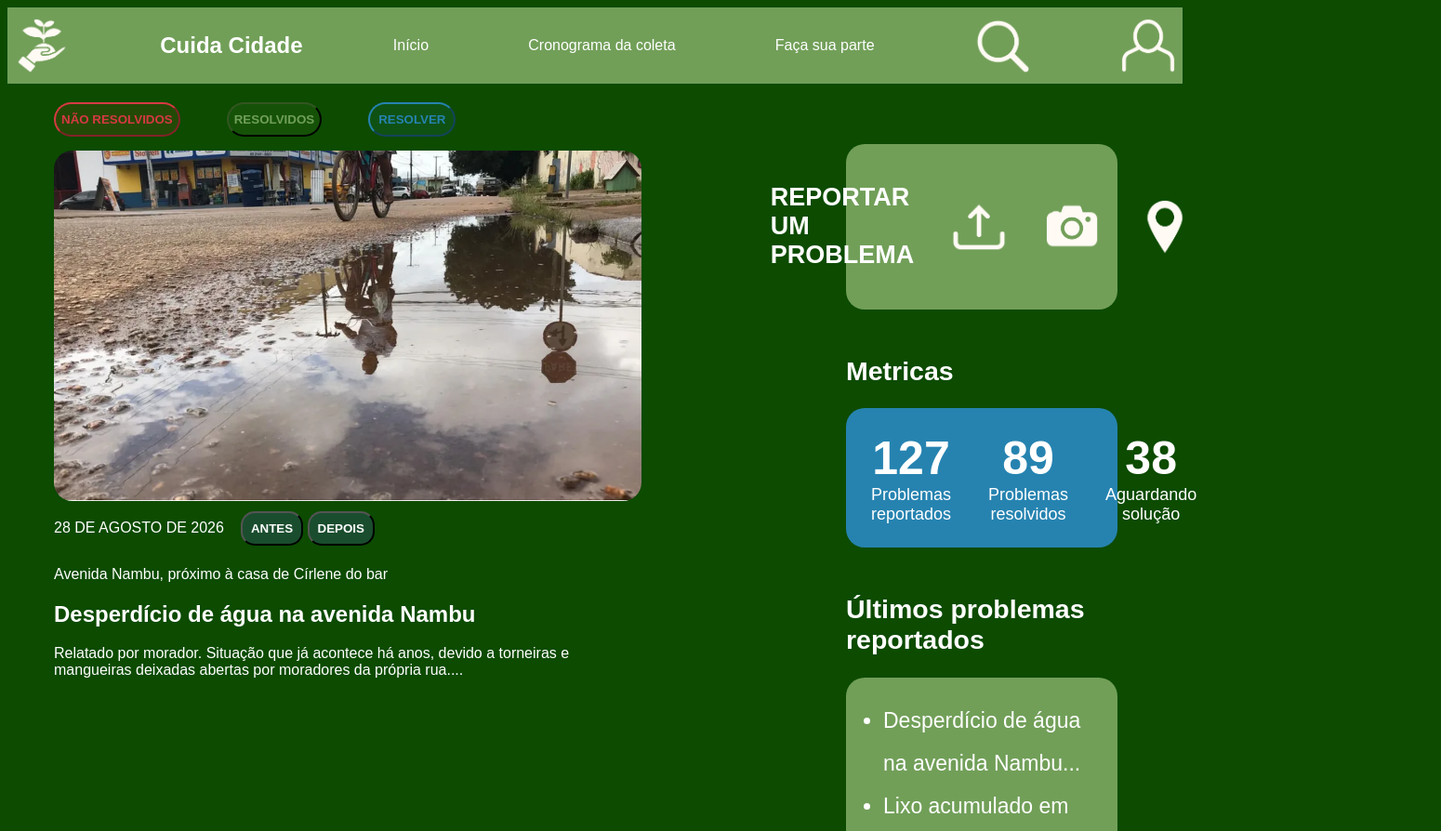
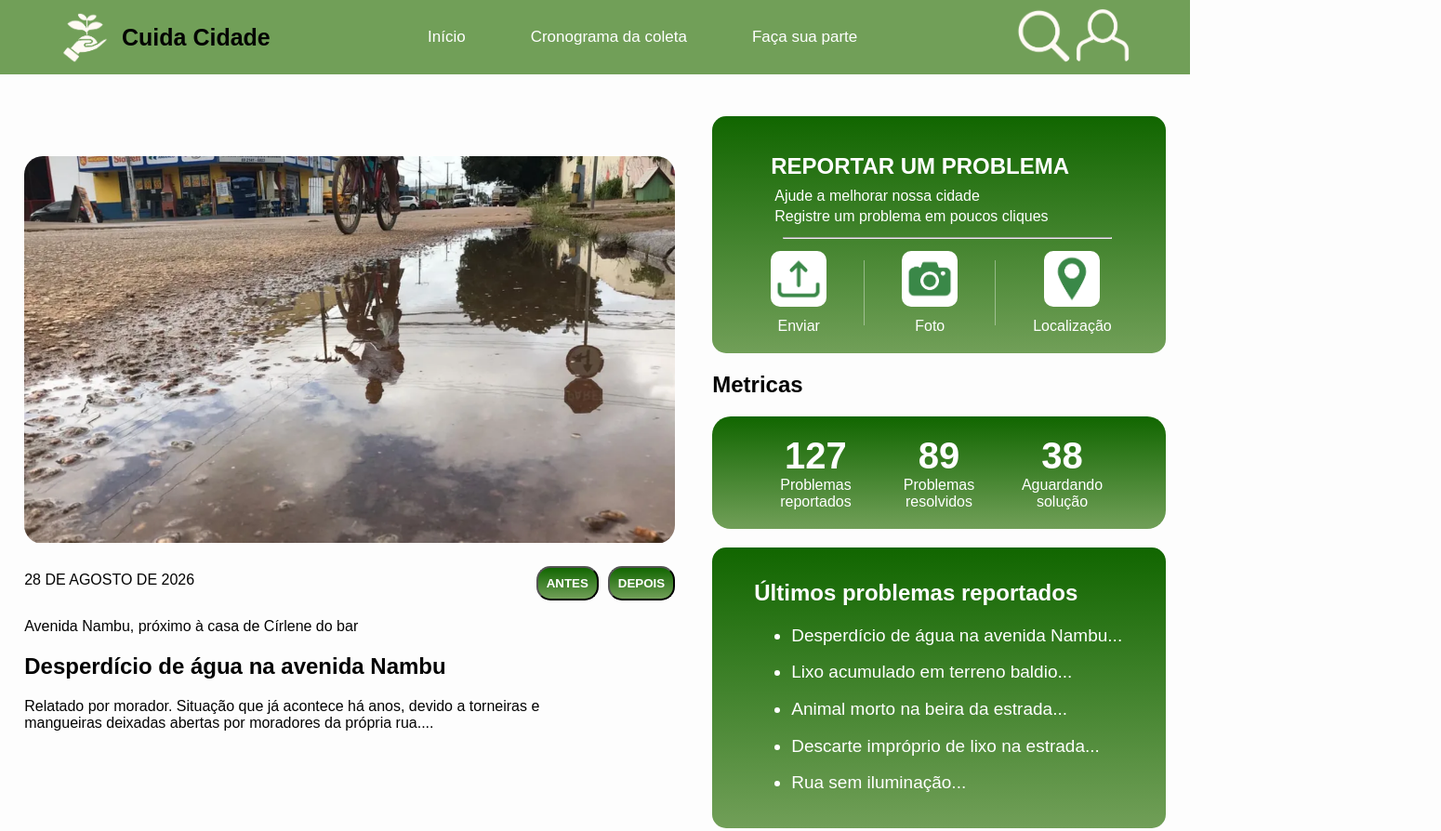
Before and after one commit to Chri3GS/Atividade-Web, a plain HTML site: page index.html in a window 1280 px wide. Shown: the top 894 px of the page at 93% size, 1550 px wide, since content can reach past the window. Drawn offline with Linux system fonts and the light colour scheme.

Commit message:
23:12 28/08

```diff
--- a/index.html
+++ b/index.html
@@ -11,80 +11,122 @@
 
     </header>
     <nav class="cabecalho">
-        <img src="imagens/logo cabeçalho.png" alt="" id="icones">
+    <div class="conteudo-cabecalho">
+        <div class="grupo-logo">
+            <img
+                src="imagens/logo cabeçalho.png"
+                alt="Logo Cuida Cidade"
+                id="logo-icone"
+            >
+
             <h2>Cuida Cidade</h2>
-        <a href="" class="links">Início </a>
+        </div>
+
+        <div class="grupo-links">
+            <a href="" class="links">Início</a>
             <a href="" class="links">Cronograma da coleta</a>
             <a href="" class="links">Faça sua parte</a>
-        <img src="imagens/lupa cabeçalho.png" alt="" id="icones">
-        <img src="imagens/homen cabeçalho.png" alt="" id="icones">
+        </div>
 
+        <div class="grupo-icones">
+            <img
+                src="imagens/lupa cabeçalho.png"
+                alt="Pesquisar"
+                class="icone-cabecalho"
+            >
+
+            <img
+                src="imagens/homen cabeçalho.png"
+                alt="Perfil"
+                class="icone-cabecalho"
+            >
+        </div>
+
+    </div>
 </nav>
     <main>
-        <section class="conteudo">
-            <div class="problemas">
-                <div class="botoes-inicio">
-                    <button type="button" id="botao-vermelho">NÃO RESOLVIDOS</button >
-                    <button type="button" id="botao-verde">RESOLVIDOS</button>
-                    <button type="button" id="botao-azul">RESOLVER</button>
-                </div>
-                <article>
-                    <img src="imagens/alagamento na rua.png" alt="" id="imagem-rua">
+        </section>
+        <section class="class-pai-inicio">
+            <div>
+                <article class="filha-1">
+                    <img src="imagens/alagamento na rua.png" alt="" id="img-alagamento">
 
-                    <div class="abaixo-da-imagem">
+                    <div class="caixa">
                         <p>28 DE AGOSTO DE 2026</p>
-                        <div>
+                        <div class="grupo-botoes">
                             <button type="button" class="botoes-agosto">ANTES</button>
                             <button type="button" class="botoes-agosto">DEPOIS</button>
                         </div>
 
                     </div>
-                    <div class="abaixo-agosto">
+                    <div >
                         <p id="avenida-nambu">Avenida Nambu, próximo à casa de Círlene do bar</p>
 
                         <h2>Desperdício de água na avenida Nambu</h2>
-                        <p>Relatado por morador. Situação que já acontece há anos, devido a torneiras e mangueiras deixadas abertas por moradores da própria rua....</p>
+                        <p>Relatado por morador. Situação que já acontece há anos, devido a torneiras e <br>
+                            mangueiras deixadas abertas por moradores da própria rua....</p>
                     </div>
 
 
                 </article>
             </div>
-            <div class="informacoes">
-                <div class="caixa-problemas">
-                    <h2>REPORTAR UM <br> PROBLEMA</h2>
+            <div class="filha-2" >
+                <div class="caixa-relatar">
+                    <h2 id="relatar-problema">REPORTAR UM PROBLEMA</h2>
+                    <div class="texto-relatar">
+                        <p >Ajude a melhorar nossa cidade</p>
+                        <p>Registre um problema em poucos cliques</p>
+                    </div>
+
+                    <hr id="linha-grande">
                     <div class="botoes-problema">
-                        <img src="imagens/icone baixar.png" alt="" id="icones">
-                        <img src="imagens/icone camera.png" alt="" id="icones">
-                        <img src="imagens/icone ponto local.png" alt="" id="icones">
+                        <div class="caixa-icones">
+                            <img src="imagens/icone-baixar2.png" alt=""  class="icone-cabecalho">
+                            <span>Enviar</span>
+
+                        </div>
+                        <div class="linha-vertical"></div>
+                        <div class="caixa-icones" >
+                            <img src="imagens/icone-camera2.png" alt="" class="icone-cabecalho">
+                            <span>Foto</span>
+
+                        </div >
+                        <div class="linha-vertical"></div>
+                        <div class="caixa-icones">
+                            <img src="imagens/icone-loq2.png" alt="" class="icone-cabecalho">
+                            <span>Localização</span>
+
                         </div>
 
                     </div>
-                <div class="pai-metrica">
+
+                </div >
+
                     <h2>Metricas</h2>
+
                     <div class="caixa-metrica">
-
                     <div class="metrica">
                         <span class="numero">127</span>
-                        <span class="texto">Problemas reportados</span>
+                        <span >Problemas reportados</span>
                     </div>
 
                     <div class="metrica">
                         <span class="numero">89</span>
-                        <span class="texto">Problemas resolvidos</span>
+                        <span >Problemas resolvidos</span>
                     </div>
 
                     <div class="metrica">
                         <span class="numero">38</span>
-                        <span class="texto">Aguardando solução</span>
+                        <span >Aguardando <br> solução</span>
                     </div>
 
-                    </div>
+
                 </div>
 
-                <div class="pai-metrica">
+                <div class="reportados1">
                     <h2>Últimos problemas reportados</h2>
-                        <div class="caixa-lista-problema">
-                            <ul id="listas">
+                        <div class="caixa-lista">
+                            <ul >
                                 <li>Desperdício de água na avenida Nambu...</li>
                                 <li>Lixo acumulado em terreno baldio...</li>
                                 <li>Animal morto na beira da estrada...</li>
@@ -93,40 +135,41 @@
                         </div>
                 </div>
             </div>
-
-
         </section>
 
         <section class="segunda-secao">
             <h1 class="titulos">Os Objetivos de Desenvolvimento Sustentável</h1>
             <div class="os-objetivos">
-                <p>Trabalhar os Objetivos de Desenvolvimento Sustentável (ODS) é essencial para transformar metas globais em melhorias práticas para a vida cotidiana das pessoas. Longe de serem conceitos abstratos, essas diretrizes oferecem um roteiro claro para combater a pobreza, proteger os recursos naturais, reduzir desigualdades e incentivar o desenvolvimento econômico de forma equilibrada.</p>
+                <p class="textos-menores-segunda">Trabalhar os Objetivos de Desenvolvimento Sustentável (ODS) é essencial para transformar metas globais em melhorias práticas para a vida cotidiana das pessoas. Longe de serem conceitos abstratos, essas diretrizes oferecem um roteiro claro para combater a pobreza, proteger os recursos naturais, reduzir desigualdades e incentivar o desenvolvimento econômico de forma equilibrada.</p>
                 <img src="imagens/ODS.png" alt="" id="imagem-OS">
             </div>
         </section>
 
-        <section>
+        <section class="ods">
             <div>
-               <h2>ODS 11</h2>
-                <p>A ODS 11 (Cidades e Comunidades Sustentáveis) tem como princípio fundamental tornar os assentamentos humanos inclusivos, seguros, resilientes e sustentáveis. Para um município com as características socioambientais de Apicum-Açu, onde a dinâmica urbana se integra de forma direta aos ecossistemas costeiros, estuários e manguezais da Baixada Maranhense, a gestão do espaço urbano não é apenas uma questão de infraestrutura, mas de sobrevivência econômica e preservação ambiental.
+               <h2 id="ODS11">ODS 11</h2>
+               <div class="texto-ods">
+                    <p class="textos-menores">A ODS 11 (Cidades e Comunidades Sustentáveis) tem como princípio fundamental tornar os assentamentos humanos inclusivos, seguros, resilientes e sustentáveis. Para um município com as características socioambientais de Apicum-Açu, onde a dinâmica urbana se integra de forma direta aos ecossistemas costeiros, estuários e manguezais da Baixada Maranhense, a gestão do espaço urbano não é apenas uma questão de infraestrutura, mas de sobrevivência econômica e preservação ambiental.
                         No âmbito da nossa plataforma digital, a ODS 11 ganha aplicação prática através de três pilares fundamentais:</p>
-                <ul>
+                    <ul class="textos-menores">
                         <li>Gestão Adequada de Resíduos Sólidos (Meta 11.6): Ao mapear rotas de coleta de lixo,, a ferramenta combate o descarte inadequado em vias públicas, terrenos e canais naturais. Em uma cidade costeira, conter o lixo urbano é o primeiro passo para evitar a poluição das águas que sustentam a pesca e a cata de mariscos.</li>
                         <li>Transparência e Eficiência nos Serviços Urbanos: O canal direto para reportar vazamentos de água, entulhos e falhas na iluminação permite que a administração pública visualize gargalos em tempo real, priorizando manutenções com agilidade e reduzindo desperdícios de recursos públicos.</li>
                         <li>Urbanismo Participativo e Inclusão (Meta 11.3): A plataforma descentraliza o cuidado com o município, transformando cada cidadão em um agente ativo de zeladoria. Moradores de bairros centrais ou de áreas mais afastadas passam a ter voz e acompanhamento transparente sobre as melhorias da sua rua.</li>
                     </ul>
                </div>
-                <img src="imagens/foto de barcos.png" alt="">
+
+            </div>
+                <img src="imagens/foto de barcos.png" alt="" id="imagem-barco">
         </section>
-        <section>
-            <h2>Nosso objetivo</h2>
+        <section class="ultimo">
+            <h2 id="objetivo">Nosso objetivo</h2>
             <div>
-                <p>O Cuida Cidade! nasceu a partir da realização de um trabalho acadêmico na disciplina de Desenvolvimento Web, com o propósito de transformar o conhecimento técnico em uma ferramenta prática de impacto social para Apicum-Açu, alinhada diretamente ao Objetivo de Desenvolvimento Sustentável 11 (ODS 11: Cidades e Comunidades Sustentáveis). O objetivo central da plataforma é estabelecer uma ponte direta e transparente entre os cidadãos e o poder público municipal, permitindo que a população registre ocorrências cotidianas, como acúmulo de resíduos, descarte irregular e vazamentos de água, acompanhando as resoluções em tempo real. Para a comunidade, o projeto fortalece o exercício da cidadania e promove melhorias imediatas na infraestrutura e qualidade de vida dos bairros; para o poder público, funciona como um painel estratégico que otimiza rotas de serviços urbanos, reduz custos operacionais e agiliza manutenções prioritárias; e para a cidade como um todo, consolida uma gestão urbana mais participativa, inclusiva, segura e sustentável para todos os moradores de Apicum-Açu.</p>
+                <p class="textos-menores">O Cuida Cidade! nasceu a partir da realização de um trabalho acadêmico na disciplina de Desenvolvimento Web, com o propósito de transformar o conhecimento técnico em uma ferramenta prática de impacto social para Apicum-Açu, alinhada diretamente ao Objetivo de Desenvolvimento Sustentável 11 (ODS 11: Cidades e Comunidades Sustentáveis). O objetivo central da plataforma é estabelecer uma ponte direta e transparente entre os cidadãos e o poder público municipal, permitindo que a população registre ocorrências cotidianas, como acúmulo de resíduos, descarte irregular e vazamentos de água, acompanhando as resoluções em tempo real. Para a comunidade, o projeto fortalece o exercício da cidadania e promove melhorias imediatas na infraestrutura e qualidade de vida dos bairros; para o poder público, funciona como um painel estratégico que otimiza rotas de serviços urbanos, reduz custos operacionais e agiliza manutenções prioritárias; e para a cidade como um todo, consolida uma gestão urbana mais participativa, inclusiva, segura e sustentável para todos os moradores de Apicum-Açu.</p>
 
             </div>
 
-            <img src="imagens/foto da cidade.png" alt="">
         </section>
+        <img src="imagens/cidade-cima.png" alt="" id="drone">
     </main>
 
 </body>
--- a/style.css
+++ b/style.css
@@ -1,18 +1,39 @@
 body{
-    background-color: #0c4b00;
-    color: rgb(255, 255, 255);
+    margin: 0;
+    padding: 0;
+    background-color: #fdfdfd;
+    color: rgb(3, 3, 3);
     font-family: Arial, Helvetica, sans-serif;
 }
 .cabecalho{
-    display: flex;
-    justify-content: space-between;
-    align-items: center;
+    width: 100%;
     background-color: #719f58;
-    padding: 7px;
-
-
 }
 
+.conteudo-cabecalho {
+    width: 90%;
+    max-width: 1400px;
+    min-height: 80px;
+    margin: 0 auto;
+
+    display: flex;
+    align-items: center;
+    justify-content: space-between;
+}
+.cabecalho h2 {
+    margin: 0;
+    font-size: 25px;
+}
+
+.grupo-logo {
+    display: flex;
+    align-items: center;
+    gap: 12px;
+}
+.grupo-logo h2 {
+    margin: 0;
+    font-size: 25px;
+}
 .botoes-inicio{
     margin-top: 20px;
     display: flex;
@@ -20,82 +41,56 @@ body{
     gap: 50px;
 }
 
-#botao-vermelho{
-    color: #d73943;
-    background-color: #d739431c;
-    border-color: #d73943;
-    border-radius: 20px;
-    padding: 6px;
-    font-weight: bold
-}
-#botao-verde{
-    color: #719f58;
-    background-color: #719f5817;
-    border-color: #335521;
-
-    border-radius: 20px;
-    padding: 6px;
-    font-weight: bold
-}
-#botao-azul{
-    color: #2683b0;
-    background-color: #2682b01c;
-    border-color: #2683b0;
-
-    border-radius: 20px;
-    padding: 9px;
-    font-weight: bold
-
+.grupo-links {
+    display: flex;
+    align-items: center;
+    gap: 70px;
 }
 
 
-.links{
+#logo-icone {
+    width: 55px;
+    height: 55px;
+    object-fit: contain;
+}
+.links {
     color: white;
     text-decoration: none;
-    margin-right: 10px;
-
+    font-size: 17px;
+}
+.links:hover {
+    text-decoration: underline;
 }
 
 #icones{
     width: 60px;
     height: 60px;
+
 }
-#imagem-rua{
-    width: 100%;
-    height: 100%;
-    margin-left: 50px;
-    margin-top: 15px;
-    border-radius: 20px;
+.icone-cabecalho {
+    border-radius: 10px;
+    width: 60px;
+    height: 60px;
+    object-fit: contain;
 }
+
 .conteudo{
     display: flex;
 
 }
-.problemas{
-    width: 50%;
-}
-.informacoes{
-    width: 50%;
 
-}
-
-.caixa-problemas{
-
-    font-size: 18px;
-    display: flex;
-    align-items: center;
-    background-color: #719f58;
-    margin:65px 70px 0 270px;
-    border-radius: 20px;
-    padding: 20px 27px;
-    justify-content: center;
-    gap: 40px;
-}
 
 .botoes-problema{
     display: flex;
     align-items: center;
     gap: 40px;
+
+}
+.caixa-relatar{
+    padding: 20px 45px 20px 63px;
+    background: linear-gradient(to top, #719f58, #116600);
+    border-radius: 15px;
+    color: white;
 }
 
 .pai-metrica {
@@ -108,11 +103,11 @@ body{
     display: flex;
     justify-content: space-around;
     align-items: center;
+    padding: 20px 45px 20px 45px;
+    background: linear-gradient(to top, #719f58, #116600);
+    border-radius: 20px;
+    color: white;
 
-    background-color: #2683b0;
-    border-radius: 20px;
-    padding: 25px 27px;
-    gap: 40px;
 }
 
 .metrica {
@@ -124,7 +119,7 @@ body{
 }
 
 .numero {
-    font-size: 50px;
+    font-size: 40px;
     font-weight: bold;
 }
 
@@ -132,46 +127,151 @@ body{
     font-size: 18px;
 }
 
-.caixa-lista-problema{
 
-    display: flex;
-    justify-content: space-around;
-    align-items: center;
-    background-color: #719f58;
-    border-radius: 20px;
-
-    gap: 40px;
-
-
-}
 
 .caixa-lista-problema{
     font-size: 23px;
     line-height: 2;
 }
 
-.abaixo-da-imagem{
-    margin-left: 50px;
-    display: flex;
-    gap: 18px;
-}
-
-.abaixo-agosto{
-    margin-left: 50px;
-    font-family: Arial, Helvetica, sans-serif;
-}
 
 .botoes-agosto{
     margin-top: 7px;
     color: white;
-    background-color: #1a4d2e;
-
-
+    background: linear-gradient(to top, #719f58, #116600);
     border-radius: 15px;
     padding: 9px;
     font-weight: bold
 }
 
-#listas{
-    margin-right: 34px;
+
+.titulos{
+    font-size: 50px;
+    margin: 0px 0px 0px 0px;
 }
+
+.segunda-secao{
+    margin: 80px 140px 0px 350px ;
+    width: 1200px;
+    gap: 50px;
+    justify-content: center;
+    align-items: center;
+
+ }
+
+.ods{
+    display: flex;
+    gap: 50px;
+    justify-content: center;
+    align-items: center;
+
+
+
+
+}
+#imagem-OS{
+    width: 1200px;
+    height: 600px;
+
+}
+#imagem-barco{
+    margin-top: 60px;
+    width: 19%;
+    border-radius: 20px;
+}
+#ODS11{
+    font-size: 45px;
+
+}
+.texto-ods{
+    width: 800px;
+}
+.textos-menores-segunda{
+    line-height: 1.4;
+    font-size: 19px;
+    text-align: justify;
+}
+.textos-menores{
+    line-height: 1.4;
+    font-size: 19px;
+    text-align: justify;
+}
+#objetivo{
+    font-size: 45px;
+}
+.ultimo{
+    text-align: justify;
+    justify-content: center;
+    align-items: center;
+    margin: 70px 320px 0px 320px ;
+
+}
+#drone{
+    width: 100%;
+}
+
+.class-pai-inicio{
+    display: flex;
+    justify-content: center;
+    align-items: center;
+    gap: 40px;
+}
+.caixa-icones{
+    display: flex;
+    flex-direction: column;
+    align-items: center;
+    gap: 12px;
+}
+#img-alagamento{
+    width: 700px;
+    border-radius: 20px;
+}
+.linha-vertical {
+    width: 1px;
+    height: 70px;
+    background-color: rgba(255, 255, 255, 0.4);
+}
+.texto-relatar p {
+    margin: 4px;
+}
+#relatar-problema{
+    margin-bottom: 9px;
+}
+#linha-grande{
+    margin: 13px;
+}
+.caixa{
+    display: flex;
+    flex-direction: row;
+    justify-content: space-between;
+    align-items: center;
+    margin-top: 10px;
+}
+.grupo-botoes {
+    display: flex;
+    gap: 10px;
+
+}
+.caixa-pai-metrica{
+    background-color: #2683b0;
+}
+.filha-1{
+    margin: 0px 0px 0px 0px;
+}
+.filha-2{
+    margin: 45px 0px 0px 0px;
+}
+
+.reportados1{
+    margin-top: 20px;
+    border-radius: 15px;
+    padding: 9px;
+    color: white;
+    background: linear-gradient(to top, #719f58, #116600);
+    padding: 15px 45px 20px 45px;
+}
+.caixa-lista li {
+    font-size: 19px;
+    margin-bottom: 15px;
+    line-height: 1.3;
+}
```
Also changed, not shown: imagens/cidade-cima.png (added), imagens/foto da cidade.png (deleted), imagens/icone-baixar2.png (added), imagens/icone-camera2.png (added), imagens/icone-loq2.png (added). Lines whose indentation alone changed are shown as unchanged.
